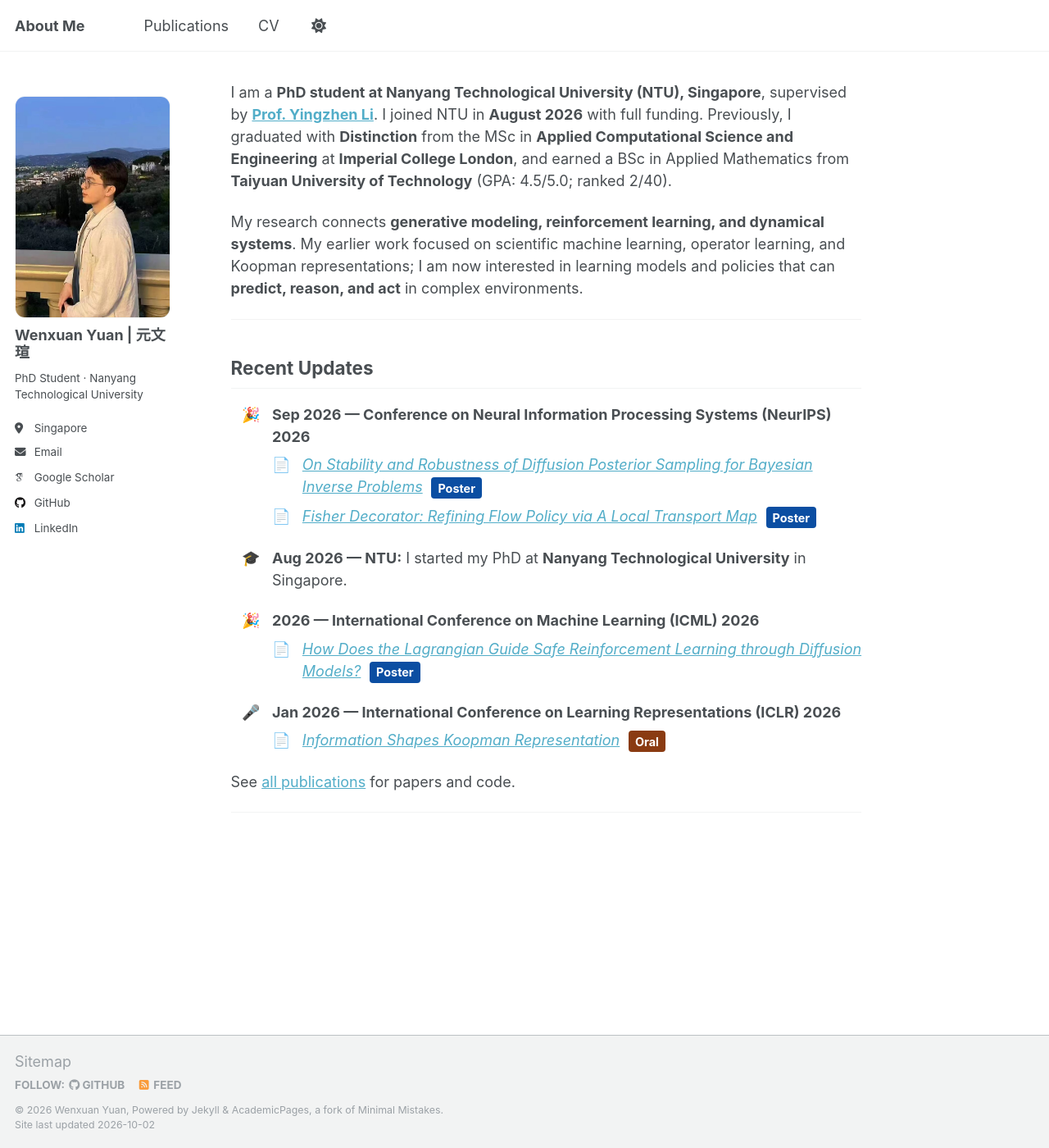
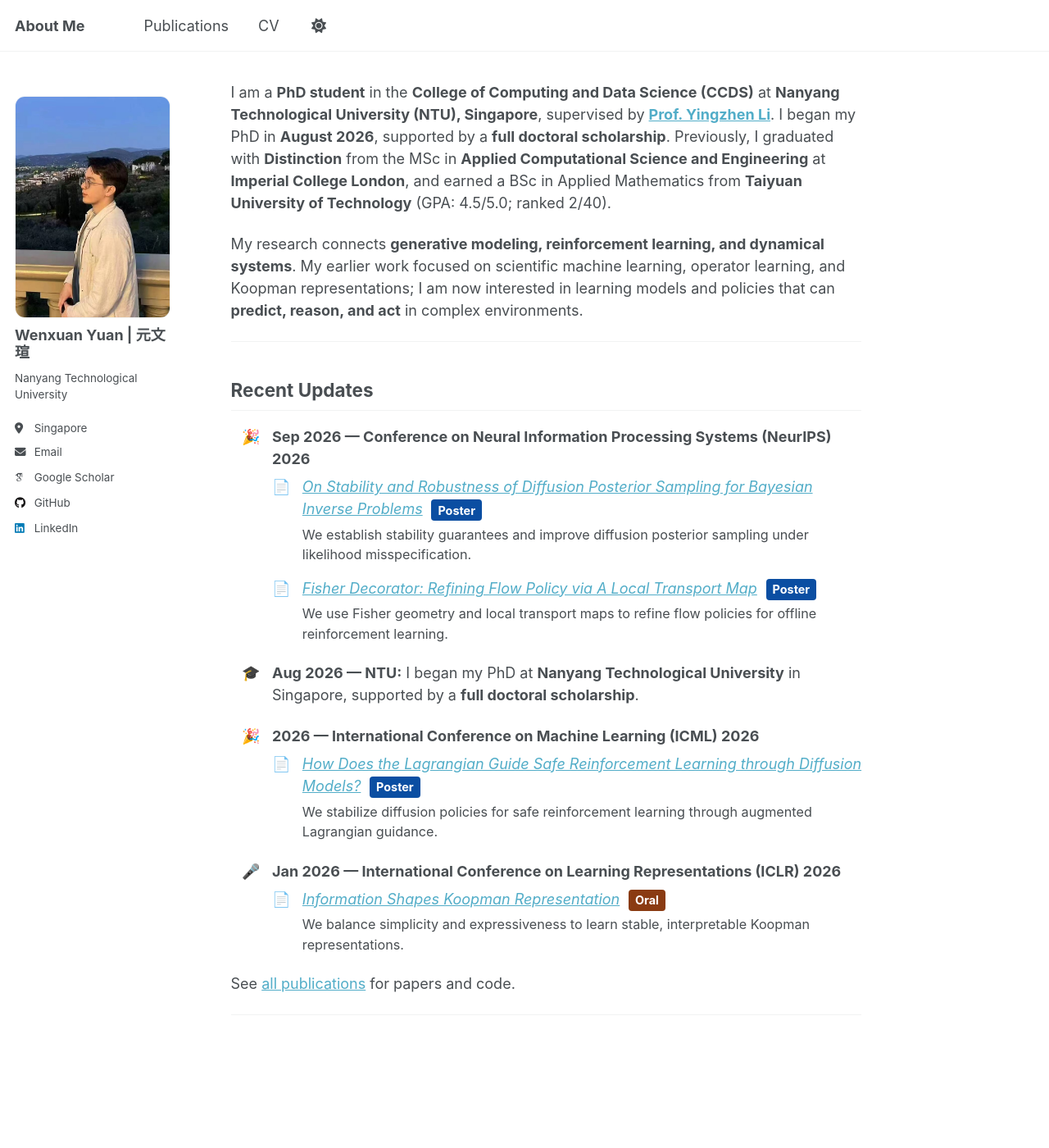
Before and after one commit to Wenxuan52/Wenxuan52.github.io, a Jekyll site: the page built from _pages/about.md, in a window 1280 px wide and 1400 px high. Shown: the whole window at 82% size. Built offline with Jekyll 4.4.1, drawn with Linux system fonts in a browser that asks for light colours; some web fonts are replaced; a script that is not in the unit is left out.

Commit message:
Restore research summaries and refine doctoral profile

```diff
--- a/_config.yml
+++ b/_config.yml
@@ -25,7 +25,7 @@ author:
   avatar           : "profile_new.jpg"
   name             : "Wenxuan Yuan | 元文瑄"
   pronouns         : # example: "she/her"
-  bio              : "PhD Student · Nanyang Technological University"
+  bio              : "Nanyang Technological University"
   location         : "Singapore"
   employer         : # URL
   uri              : # URL
--- a/_pages/about.md
+++ b/_pages/about.md
@@ -7,7 +7,7 @@ redirect_from:
   - /about.html
 ---
 
-I am a **PhD student at Nanyang Technological University (NTU), Singapore**, supervised by [**Prof. Yingzhen Li**](http://yingzhenli.net/home/en/). I joined NTU in **August 2026** with full funding. Previously, I graduated with **Distinction** from the MSc in **Applied Computational Science and Engineering** at **Imperial College London**, and earned a BSc in Applied Mathematics from **Taiyuan University of Technology** (GPA: 4.5/5.0; ranked 2/40).
+I am a **PhD student** in the **College of Computing and Data Science (CCDS)** at **Nanyang Technological University (NTU), Singapore**, supervised by [**Prof. Yingzhen Li**](http://yingzhenli.net/home/en/). I began my PhD in **August 2026**, supported by a **full doctoral scholarship**. Previously, I graduated with **Distinction** from the MSc in **Applied Computational Science and Engineering** at **Imperial College London**, and earned a BSc in Applied Mathematics from **Taiyuan University of Technology** (GPA: 4.5/5.0; ranked 2/40).
 
 My research connects **generative modeling, reinforcement learning, and dynamical systems**. My earlier work focused on scientific machine learning, operator learning, and Koopman representations; I am now interested in learning models and policies that can **predict, reason, and act** in complex environments.
 
@@ -19,23 +19,23 @@ My research connects **generative modeling, reinforcement learning, and dynamica
   <li class="recent-updates__event">
     <p class="recent-updates__heading"><span aria-hidden="true">🎉</span><strong>Sep 2026 — Conference on Neural Information Processing Systems (NeurIPS) 2026</strong></p>
     <ul class="recent-updates__papers">
-      <li><span aria-hidden="true">📄</span><span><a href="/publication/2026-02-10-diffusion-posterior"><em>On Stability and Robustness of Diffusion Posterior Sampling for Bayesian Inverse Problems</em></a> <span class="publication-badge">Poster</span></span></li>
-      <li><span aria-hidden="true">📄</span><span><a href="/publication/2026-09-25-fisher-decorator"><em>Fisher Decorator: Refining Flow Policy via A Local Transport Map</em></a> <span class="publication-badge">Poster</span></span></li>
+      <li><span aria-hidden="true">📄</span><span><a href="/publication/2026-02-10-diffusion-posterior"><em>On Stability and Robustness of Diffusion Posterior Sampling for Bayesian Inverse Problems</em></a> <span class="publication-badge">Poster</span><span class="recent-updates__description">We establish stability guarantees and improve diffusion posterior sampling under likelihood misspecification.</span></span></li>
+      <li><span aria-hidden="true">📄</span><span><a href="/publication/2026-09-25-fisher-decorator"><em>Fisher Decorator: Refining Flow Policy via A Local Transport Map</em></a> <span class="publication-badge">Poster</span><span class="recent-updates__description">We use Fisher geometry and local transport maps to refine flow policies for offline reinforcement learning.</span></span></li>
     </ul>
   </li>
   <li class="recent-updates__event">
-    <p class="recent-updates__heading"><span aria-hidden="true">🎓</span><span><strong>Aug 2026 — NTU:</strong> I started my PhD at <strong>Nanyang Technological University</strong> in Singapore.</span></p>
+    <p class="recent-updates__heading"><span aria-hidden="true">🎓</span><span><strong>Aug 2026 — NTU:</strong> I began my PhD at <strong>Nanyang Technological University</strong> in Singapore, supported by a <strong>full doctoral scholarship</strong>.</span></p>
   </li>
   <li class="recent-updates__event">
     <p class="recent-updates__heading"><span aria-hidden="true">🎉</span><strong>2026 — International Conference on Machine Learning (ICML) 2026</strong></p>
     <ul class="recent-updates__papers">
-      <li><span aria-hidden="true">📄</span><span><a href="/publication/2026-02-10-ALGD"><em>How Does the Lagrangian Guide Safe Reinforcement Learning through Diffusion Models?</em></a> <span class="publication-badge">Poster</span></span></li>
+      <li><span aria-hidden="true">📄</span><span><a href="/publication/2026-02-10-ALGD"><em>How Does the Lagrangian Guide Safe Reinforcement Learning through Diffusion Models?</em></a> <span class="publication-badge">Poster</span><span class="recent-updates__description">We stabilize diffusion policies for safe reinforcement learning through augmented Lagrangian guidance.</span></span></li>
     </ul>
   </li>
   <li class="recent-updates__event">
     <p class="recent-updates__heading"><span aria-hidden="true">🎤</span><strong>Jan 2026 — International Conference on Learning Representations (ICLR) 2026</strong></p>
     <ul class="recent-updates__papers">
-      <li><span aria-hidden="true">📄</span><span><a href="/publication/2026-01-26-info-koopman"><em>Information Shapes Koopman Representation</em></a> <span class="publication-badge publication-badge--oral">Oral</span></span></li>
+      <li><span aria-hidden="true">📄</span><span><a href="/publication/2026-01-26-info-koopman"><em>Information Shapes Koopman Representation</em></a> <span class="publication-badge publication-badge--oral">Oral</span><span class="recent-updates__description">We balance simplicity and expressiveness to learn stable, interpretable Koopman representations.</span></span></li>
     </ul>
   </li>
 </ul>
--- a/_sass/layout/_page.scss
+++ b/_sass/layout/_page.scss
@@ -430,8 +430,15 @@
     margin: 0;
 
     li {
-      margin-bottom: 0.45rem;
+      margin-bottom: 0.85rem;
     }
+  }
+
+  .recent-updates__description {
+    display: block;
+    margin-top: 0.25rem;
+    font-size: 0.9em;
+    line-height: 1.5;
   }
 }
 
```
Also changed, not shown: _pages/cv.md (+3 -1 lines).
